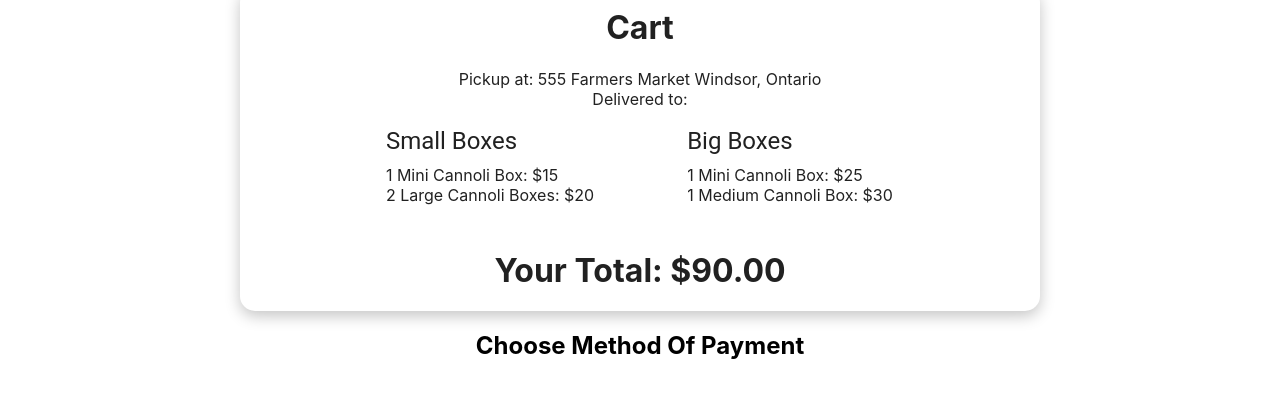
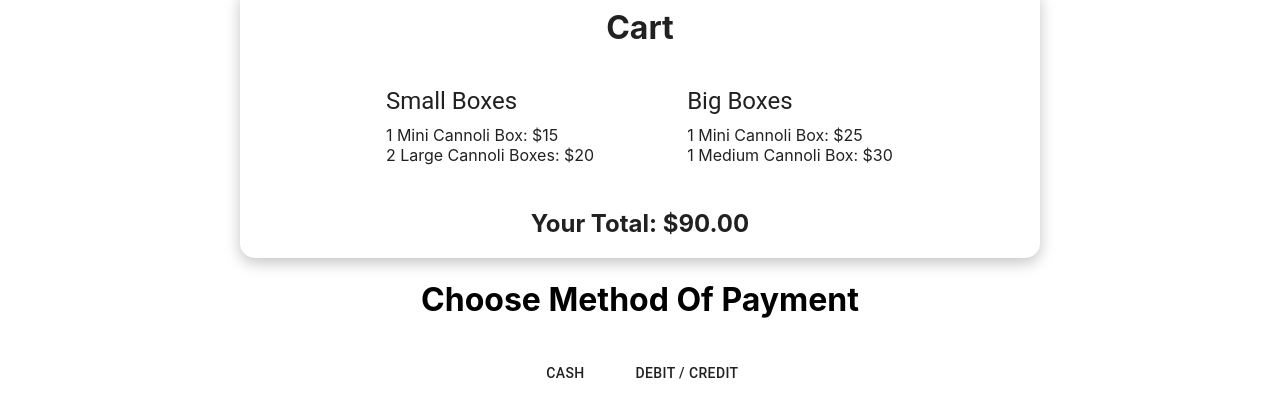
Before and after one commit to andrealswa/cannoli-windsor-app-new, a Next.js app: page /cart in a window 1280 px wide. Shown: the part 297-702 px from the top of the page. Built offline with nearby package versions, Linux system fonts and the light colour scheme.

Commit message:
pickup delivery cart display

```diff
--- a/components/cart/Cart.tsx
+++ b/components/cart/Cart.tsx
@@ -8,14 +8,8 @@ import Button from '@material-ui/core/Button';
 import Typography from '@material-ui/core/Typography';
 import confetti from 'canvas-confetti';
 
-import { useRecoilValue } from 'recoil';
-import { useRecoilState } from 'recoil';
-import { cart as cartState } from '../../recoil/recoil-atoms';
-import { cartCount } from '../../recoil/recoil-atoms';
-import { notes } from '../../recoil/recoil-atoms';
-import { submit } from '../../recoil/recoil-atoms';
-import { paymentMethod } from '../../recoil/recoil-atoms';
-
+import { useRecoilValue, useRecoilState } from 'recoil';
+import { cart as cartState, cartCount, notes, submit, paymentMethod, address as addressAtom, city as cityAtom, pickupDelivery as pickupDeliveryAtom } from '../../recoil/recoil-atoms';
 import styles from './Cart.module.css'
 import { motion } from 'framer-motion';
 
@@ -42,6 +36,11 @@ export const Cart = () => {
   const [cart, setCart] = useRecoilState(cartState);
   const [submitButton, setSubmitButton] = useRecoilState(submit);
   const [paymentOption, setPaymentOption] = useRecoilState(paymentMethod);
+  const address = useRecoilValue(addressAtom);
+  const city = useRecoilValue(cityAtom);
+  const pickupDelivery = useRecoilValue(pickupDeliveryAtom);
+
+
 
   const totalPrice = () => {
     let total = 0;
@@ -125,12 +124,12 @@ export const Cart = () => {
         <Card className={styles.bigCard}>
           <div className={styles.heroText}><h1>Cart</h1></div>
           <div>
-            <CardContent className={styles.pickupOrDelivery}>
-              Pickup at: 555 Farmers Market Windsor, Ontario
-            </CardContent>
-            <CardContent className={styles.pickupOrDelivery}>
-              Delivered to:
-            </CardContent>
+            {pickupDelivery === 'pickup' && <CardContent className={styles.pickupOrDelivery}>
+              Pickup at: 555 Farmers Market, Windsor, Ontario, CA
+            </CardContent>}
+            {pickupDelivery === 'delivery' && < CardContent className={styles.pickupOrDelivery}>
+              Delivered to: {address}, {city}, Ontario, CA
+            </CardContent>}
           </div>
           <div className={styles.secondTextImg}>
             <motion.div variants={fadeInUp}>
@@ -174,15 +173,15 @@ export const Cart = () => {
             <h2>Your Note</h2>
             {localNotes}
           </div>}
-          <div className={styles.heroText}><h1>Your Total: ${totalPrice().toFixed(2)}</h1></div>
+          <div className={styles.heroText}><h2>Your Total: ${totalPrice().toFixed(2)}</h2></div>
         </Card>
-        <h2>Choose Method Of Payment</h2>
+        <h1>Choose Method Of Payment</h1>
         <div className={styles.payment}>
           <Button className={paymentOption === 'cash' ? styles.paymentButtonSelected : styles.paymentButton} onClick={() => handlePayment('cash')}>Cash</Button>
           <Button className={paymentOption === 'card' ? styles.paymentButtonSelected : styles.paymentButton} onClick={() => handlePayment('card')}>Debit / Credit</Button>
         </div>
-        <Link href="/summary"><Button onClick={handleSubmit} className={submitButton === true ? styles.submitButtonDisabled : styles.submitButton} disabled={submitButton}>Submit Your Order</Button></Link>
+        <Link href="/summary"><Button onClick={handleSubmit} className={submitButton === true || city === "" || address === "" ? styles.submitButtonDisabled : styles.submitButton} disabled={submitButton || city === "" || address === ""}>Submit Your Order</Button></Link>
       </div>
-    </motion.div>
+    </motion.div >
   )
 }
--- a/components/menu/PickupDelivery.module.css
+++ b/components/menu/PickupDelivery.module.css
@@ -5,7 +5,7 @@
 }
 
 .selectCity {
-  padding: 0 10px !important;
+  width: 100px;
 }
 
 .pickupDeliveryButtonSelected {
--- a/recoil/recoil-atoms.ts
+++ b/recoil/recoil-atoms.ts
@@ -14,6 +14,16 @@ export const cart = atom({
     big_box_large_cannoli: 0,
   }
 });
+
+export const address = atom({
+  key: 'address',
+  default: ""
+})
+
+export const city = atom({
+  key: 'city',
+  default: ""
+})
 
 export const submit = atom({
   key: 'submit',
```
Also changed, not shown: components/menu/PickupDelivery.tsx (+16 -11 lines).
